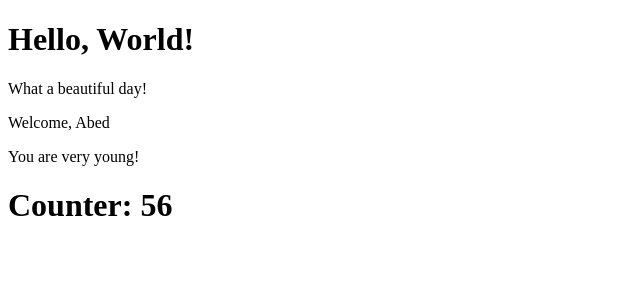
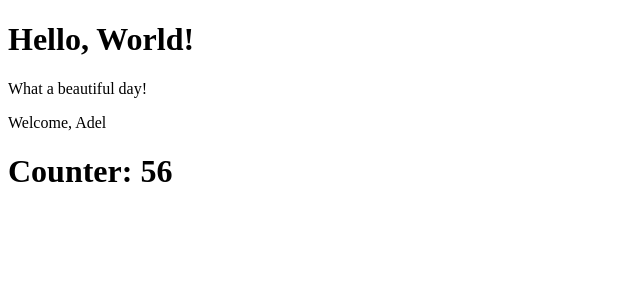
Before and after one commit to adelansary/React-Exercises, a React (Create React App) app: page / in a window 1280 px wide. Shown: the top 300 px of the page, without its empty margins (0-640 px from the left). Built offline with nearby package versions, Linux system fonts and the light colour scheme.

Commit message:
Component life cycle

```diff
--- a/src/App.js
+++ b/src/App.js
@@ -8,7 +8,7 @@ export class App extends React.Component {
     return (
       <div>
         <Hello />
-        <Welcome name="Abed" />
+        <Welcome name="Adel" />
         <Counter initialValue={2} incrementAmount={3} incrementInterval={300} />
       </div>
     );
--- a/src/Counter.js
+++ b/src/Counter.js
@@ -2,29 +2,31 @@ import React from "react";
 import { CounterDisplay } from "./CounterDisplay";
 
 export class Counter extends React.Component {
-  state = {
-    count: this.props.initialValue,
+  constructor(props) {
+    super(props);
+
+    this.state = {
+      count: this.props.initialValue,
+    };
   }
 
-  constructor(props) {
-    super(props)
-
+  componentDidMount() {
     setInterval(() => {
       this.setState((state) => {
-       return {
-           count: state.count + this.props.incrementAmount
-       }
+        return {
+          count: state.count + this.props.incrementAmount,
+        };
       });
     }, this.props.incrementInterval);
   }
 
   render() {
-    return <CounterDisplay stateAsAProp={this.state.count}/>
+    return <CounterDisplay stateAsAProp={this.state.count} />;
   }
 }
 
 Counter.defaultProps = {
-    initialValue : 0,
-    incrementInterval : 1000,
-    incrementAmount : 1
-}
+  initialValue: 0,
+  incrementInterval: 1000,
+  incrementAmount: 1,
+};
--- a/src/Welcome.js
+++ b/src/Welcome.js
@@ -2,9 +2,6 @@ import React from "react";
 import { Age } from "./Age";
 
 export class Welcome extends React.Component {
-  static defaultProps = {
-    name: "Adel",
-  };
   render() {
     return (
       <div>
@@ -14,3 +11,7 @@ export class Welcome extends React.Component {
     );
   }
 }
+
+Welcome.defaultProps = {
+  name: "Adel",
+};
```
Also changed, not shown: src/Message.js (+4 -4 lines).
